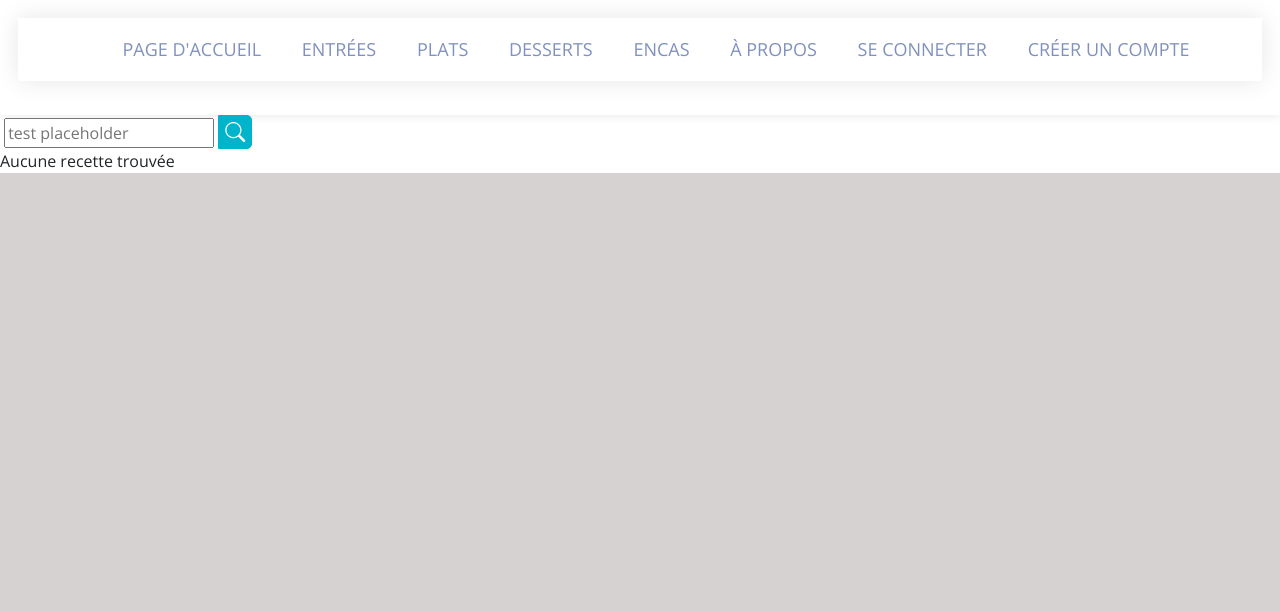
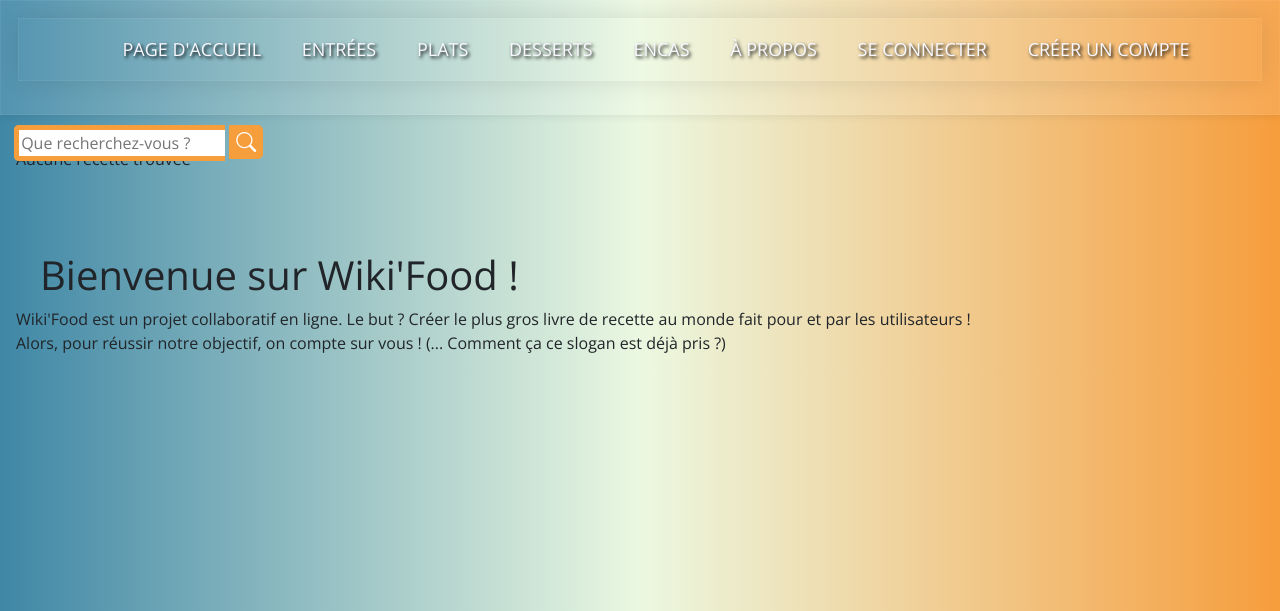
Before and after one commit to lpangia/Projet, a Django app: page / in a window 1280 px wide. Shown: the top 611 px of the page. Run offline with Django 4.2, Linux system fonts and the light colour scheme; data that the repository does not hold is empty; some libraries are stand-ins or nearby versions.

Commit message:
change css

```diff
--- a/Projet/static/style.css
+++ b/Projet/static/style.css
@@ -1,30 +1,34 @@
 @import url(https://fonts.googleapis.com/css?family=Open+Sans);
 
-html{
-  background-color: #D7D2D2;
-  margin: 0;
+body{
+  background: linear-gradient(0.25turn, #3f87a6, #ebf8e1, #f69d3c);
 }
+
 /*Habilage du menu*/
 .menu {
+  background: linear-gradient(0.25turn, #3f87a6, #ebf8e1, #f69d3c);
   max-width: 100%;
   margin: 0 auto;
   padding: 60px 0;
 }
 
 .menu, ul {
+  background-color: transparent;
   text-align: center;
   box-shadow: 0 0 25px rgba(0, 0, 0, 0.1), inset 0 0 1px rgba(255, 255, 255, 0.6);
 }
 
 .menu, ul li {
+  background-color: transparent;
   display: inline-block;
 }
 
 .menu, ul li a {
+  background-color: transparent;
   padding: 18px;
   font-family: "Open Sans";
   text-transform:uppercase;
-  color: rgba(0, 35, 122, 0.5);
+  color: ghostwhite; text-shadow: 0.1em 0.1em 0.2em black;
   font-size: 18px;
   text-decoration: none;
   display: block;
@@ -33,19 +37,27 @@ html{
 .menu, ul li a:hover {
   box-shadow: 0 0 10px rgba(0, 0, 0, 0.1), inset 0 0 1px rgba(255, 255, 255, 0.6);
   background: rgba(255, 255, 255, 0.1);
-  color: rgba(0, 35, 122, 0.7);
+  color: white;
 }
 
-/*Définition de la couleur + police du site*/
+/*Habillage du texte du site*/
 p, h1, h2, .text{
   font-family: "Open Sans";
+}
+
+h1, .text{
+  padding-left: 1em;
+  padding-top: 2em;
+}
+p{
+  padding-left: 1em;
 }
 
 /*Habillage de la barre de recherche*/
 
 .searchButton {
-  border: 1px solid #00B4CC;
-  background: #00B4CC;
+  border: 1px solid #f69d3c;
+  background: #f69d3c;
   text-align: center;
   color: #fff;
   border-radius: 0 5px 5px 0;
@@ -53,6 +65,21 @@ p, h1, h2, .text{
   font-size: 20px;
 }
 
-.wrap{
+.input{
+  border: 5px solid #f69d3c;
+  border-right: none;
+  border-radius: 5px 0 0 5px;
+}
+
+.wrap {
+  width: 80%;
+  min-height: 100px;
+  position: absolute;
+  padding-top: 10px;
+  padding-left: 10px;
   font-family: 'Open Sans', sans-serif;
 }
+
+.card-group{
+  padding-top: 3em;
+}
--- a/Projet/templates/Index.html
+++ b/Projet/templates/Index.html
@@ -5,22 +5,19 @@
     <!-- Barre de recherche -->
         {% if form %}
             <div class="wrap">
-                <form method="post">
+                <form method="post" class="searchTerm">
                     {% csrf_token %}
                     <label for="id_name"></label>
-                    <input type="text" name="name" maxlength="100" id="id_name" placeholder="test placeholder">
+                    <input type="text" class="input" name="name" maxlength="100" id="id_name" placeholder="Que recherchez-vous ?">
                     <button type="submit" class="searchButton">
                         <i class="bi bi-search"></i>
                     </button>
                 </form>
-
             </div>
         {% endif %}
-
-        {% if recipes.count == 0 %}
+ {% if recipes.count == 0 %}
             <div class="text">Aucune recette trouvée</div>
         {% else %}
-            <div class="text">Il y a {{ recipes.count }} recettes comportant ce mot</div>
             <div class="card-group">
                 {% for recipe in recipes %}
                     <div class="card" style="max-width: 400px; min-width: 300px; margin: 30px">
@@ -42,4 +39,9 @@
                 {% endfor %}
             </div>
         {% endif %}
+      <div>
+        <h1>Bienvenue sur Wiki'Food !</h1>
+        <p>Wiki'Food est un projet collaboratif en ligne. Le but ? Créer le plus gros livre de recette au monde fait pour et par les utilisateurs !<br>
+            Alors, pour réussir notre objectif, on compte sur vous ! (... Comment ça ce slogan est déjà pris ?)</p>
+      </div>
 {% endblock %}
--- a/Projet/templates/accueil.html
+++ /dev/null
@@ -1,6 +0,0 @@
-{% extends "base.html" %}
-
-<div id="intro"></div>
-    <div class="text">
-        <h1>Bienvenue sur Wiki'Food !</h1>
-        <p>Pour réussir notre objectif, on compte sur vous ! (Comment ça le slogan est déjà pris ?)<br></p>
--- a/Projet/templates/recipes.html
+++ b/Projet/templates/recipes.html
@@ -8,7 +8,7 @@
                 <form method="post">
                     {% csrf_token %}
                     <label for="id_name"></label>
-                    <input type="text" name="name" maxlength="100" id="id_name" placeholder="test placeholder">
+                    <input type="text" name="name" maxlength="100" id="id_name" placeholder="Que recherchez-vous ?">
                     <button type="submit" class="searchButton">
                         <i class="bi bi-search"></i>
                     </button>
@@ -20,7 +20,7 @@
         {% if recipes.count == 0 %}
             <div class="text">Aucune recette trouvée</div>
         {% else %}
-            <div class="text">Il y a {{ recipes.count }} recettes comportant ce mot</div>
+            <div class="text">Il y a {{ recipes.count }} recette(s)</div>
             <div class="card-group">
                 {% for recipe in recipes %}
                     <div class="card" style="max-width: 400px; min-width: 300px; margin: 30px">
```
